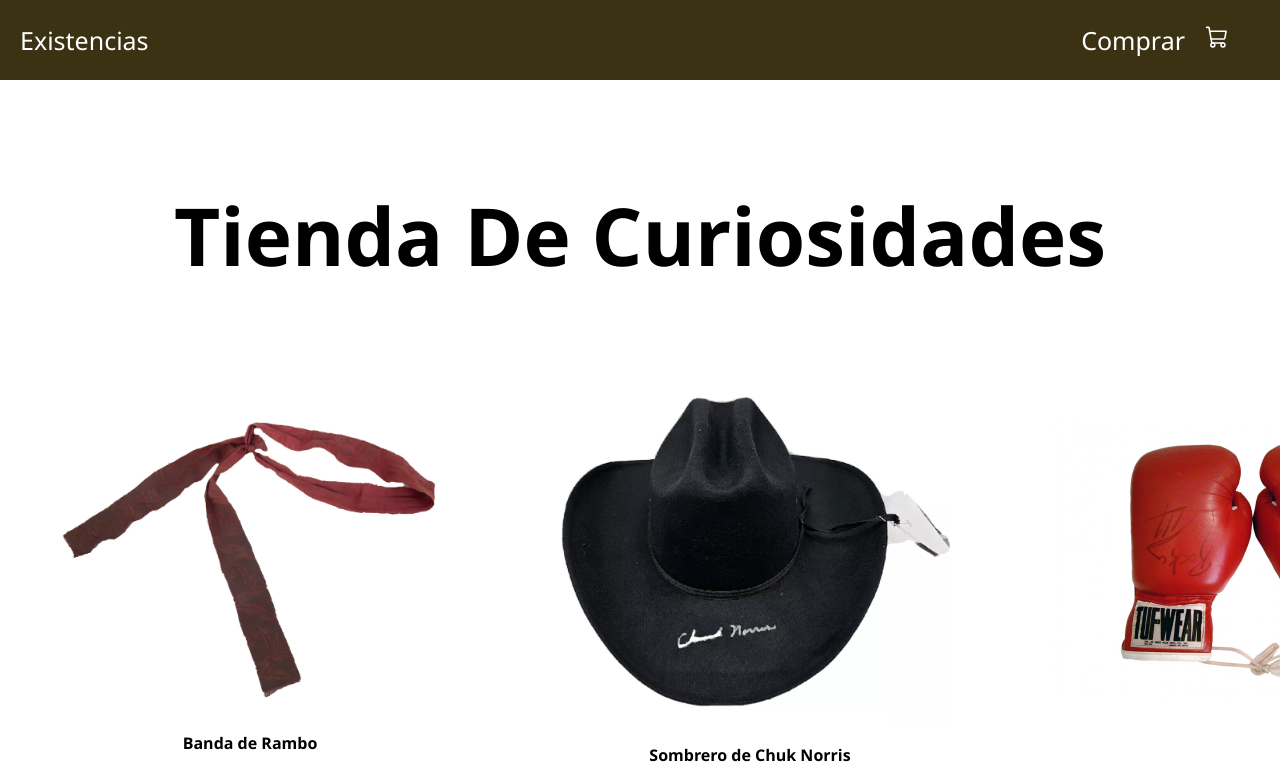
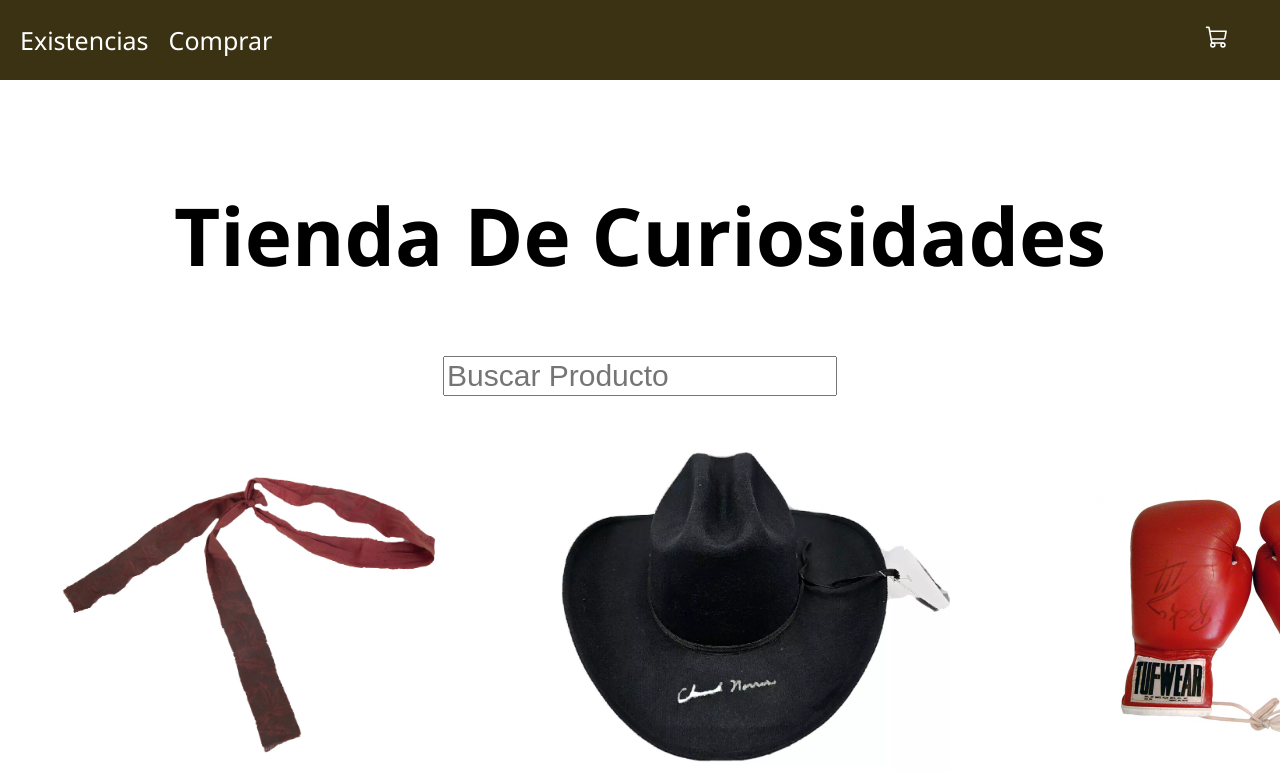
Before and after one commit to CarlosValdes/tiendacuriosidades, a React (Create React App) app: page / in a window 1280 px wide. Shown: the top 772 px of the page. Built offline with nearby package versions, Linux system fonts and the light colour scheme.

Commit message:
agregar la busqueda de productos

```diff
--- a/src/components/NaviBar.jsx
+++ b/src/components/NaviBar.jsx
@@ -9,9 +9,10 @@
     <div className='navbar'>
       <div className='navbar-l'>
       <Link to="/lista" className='navbar-existencia'>Existencias</Link>
+      <Link to="/">Comprar</Link>
       </div>
         <div className='links'>
-             <Link to="/">Comprar</Link>
+
              <Link to ="/cart"><ShoppingCart className='icono'/></Link>
 
         </div>
--- a/src/pages/tienda/tienda.css
+++ b/src/pages/tienda/tienda.css
@@ -1,3 +1,4 @@
+
 .tienda-titulo {
     margin-top: 100px;
     text-align: center;
@@ -53,3 +54,6 @@
     cursor: pointer;
 
   }
+  .tienda-buscador input{
+    font-size: 30px;
+  }
--- a/src/pages/tienda/tienda.jsx
+++ b/src/pages/tienda/tienda.jsx
@@ -1,16 +1,30 @@
-import React from 'react'
+import React, { useState } from 'react'
 import {Productos} from '../../products';
 import { Product } from './product';
 import "./tienda.css";
 
 export const Tienda = () => {
+
+  const [search,setSearch]=useState('');
+console.log(search);
   return (
     <div className='tienda'>
         <div className='tienda-titulo'>
             <h1>Tienda De Curiosidades</h1>
+            <div className="tienda-buscador">
+
+
+
+            <input onChange={(e)=>setSearch(e.target.value)} placeholder='Buscar Producto'></input>
+            </div>
+
         </div>
         <div className="tienda-productos">
-            {Productos.map((product)=>(
+            {Productos.filter((item)=>{
+              return search.toLowerCase()==='' ? item :
+              item.productName.toLowerCase().includes(search);
+            })
+            .map((product)=>(
                 <Product data={product}/>
             ))}
         </div>
```
